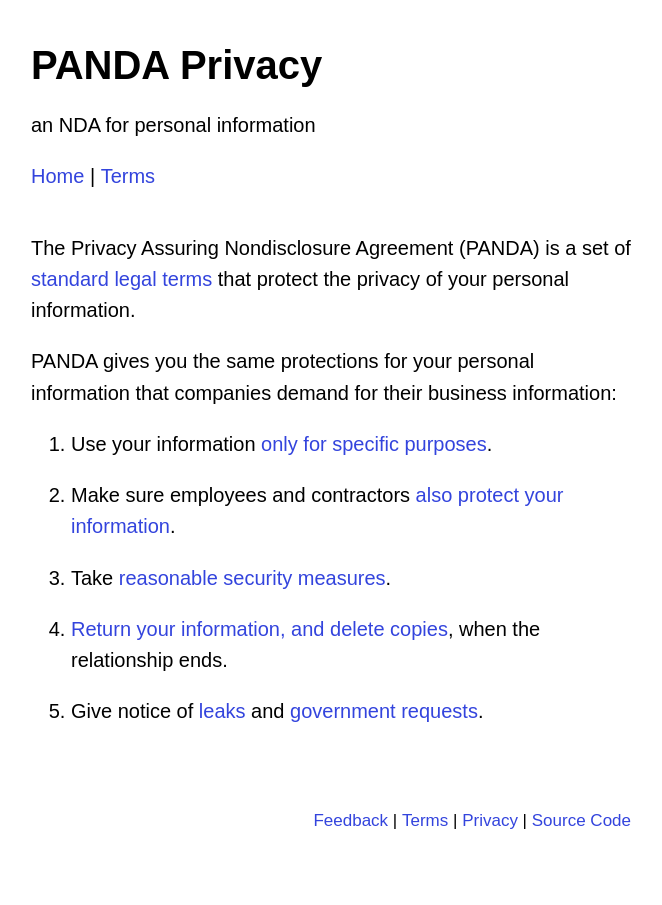
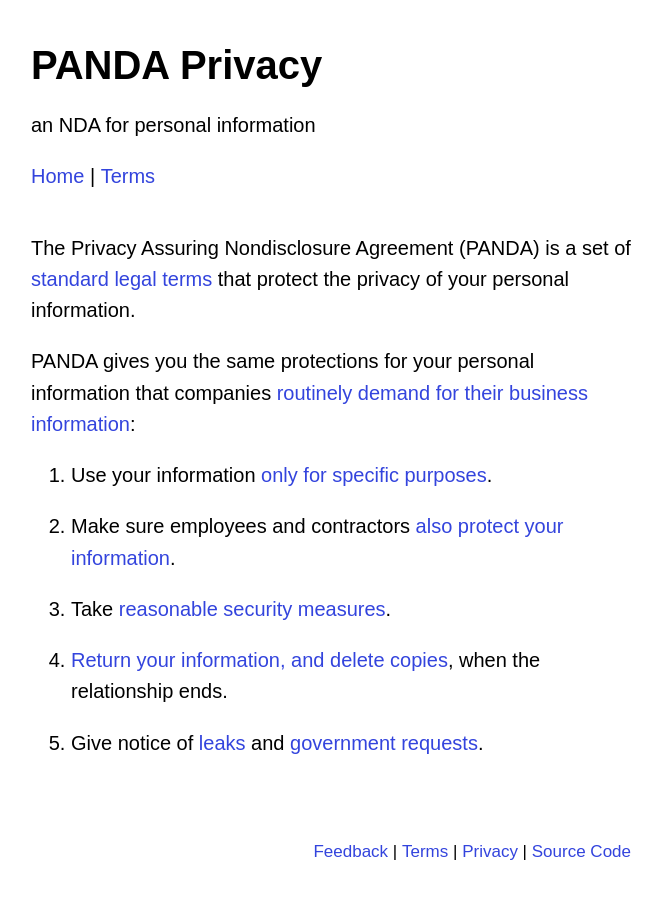
Before and after one commit to pandaprivacy/pandaprivacy.org, a Jekyll site: the page built from index.md, in a window 1280 px wide. Shown: the whole page, without its empty margins (309-971 px from the left). Built offline with Jekyll 4.4.1, drawn with Linux system fonts in a browser that asks for light colours.

Commit message:
Homepage: Link to Wikipedia's NDA page

```diff
--- a/index.md
+++ b/index.md
@@ -4,7 +4,7 @@ layout: default
 
 The Privacy Assuring Nondisclosure Agreement (PANDA) is a set of [standard legal terms](/versions/1.0.0) that protect the privacy of your personal information.
 
-PANDA gives you the same protections for your personal information that companies demand for their business information:
+PANDA gives you the same protections for your personal information that companies [routinely demand for their business information](https://en.wikipedia.org/wiki/Non-disclosure_agreement):
 
 1.  Use your information [only for specific purposes](/versions/1.0.0#limited-use).
 
```
